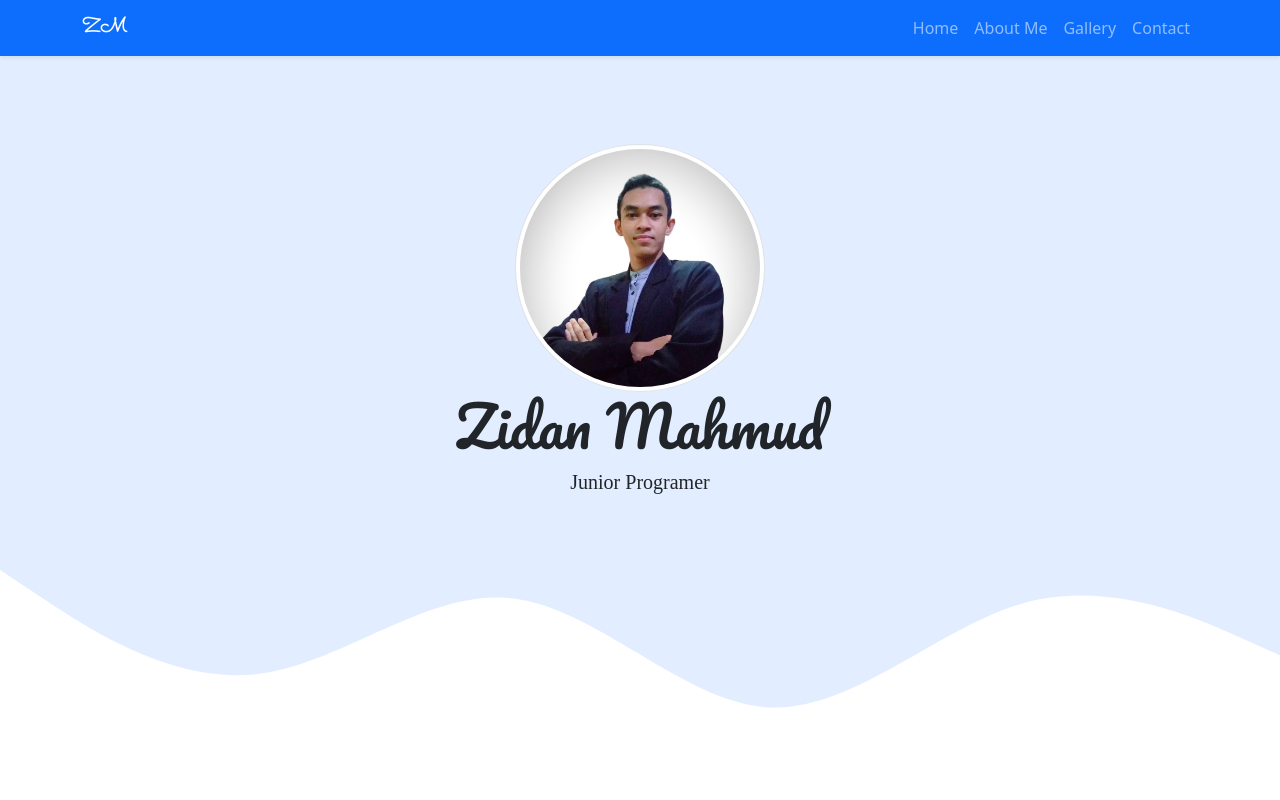
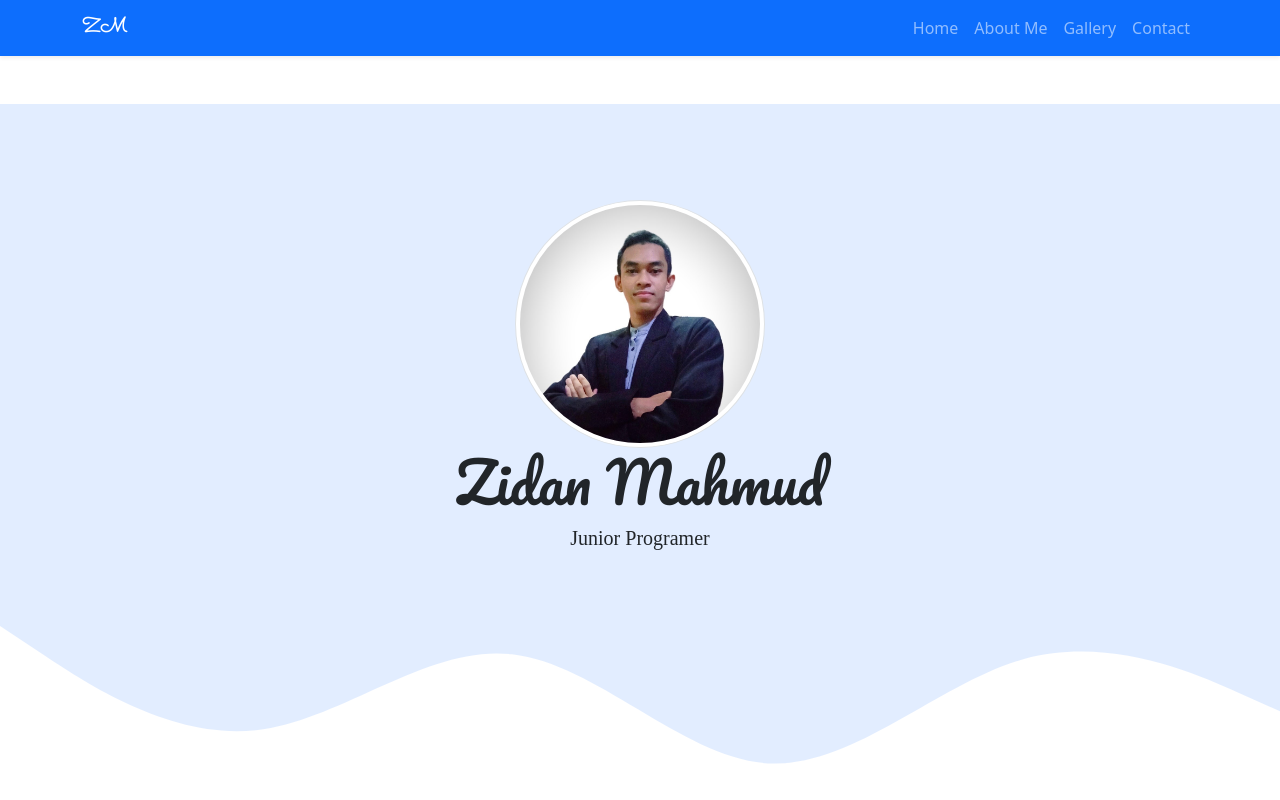
Before and after one commit to zidanmahmud051204/zidanmahmud.github.io, a plain HTML site: page index.html in a window 1280 px wide. Shown: the top 800 px of the page. Drawn offline with nearby package versions, Linux system fonts and the light colour scheme; a web font is replaced by a local one.

Commit message:
update sticky

```diff
--- a/index.html
+++ b/index.html
@@ -4,6 +4,7 @@
     <meta charset="utf-8" />
     <meta name="viewport" content="width=device-width, initial-scale=1" />
     <title>Zidan Profile</title>
+    <link rel="icon" href="IMG/zidanphotobgputih.jpg">
     <!-- FONTS GOOGLE -->
     <link rel="preconnect" href="https://fonts.googleapis.com">
     <link rel="preconnect" href="https://fonts.gstatic.com" crossorigin>
@@ -17,7 +18,7 @@
   </head>
   <body>
     <!-- NAVBAR -->
-    <nav class="navbar navbar-expand-lg navbar-dark bg-primary shadow-sm fixed-top">
+    <nav class="navbar navbar-expand-lg navbar-dark bg-primary shadow-sm sticky-top">
         <div class="container">
           <a class="navbar-brand">ZM</a>
           <button class="navbar-toggler" type="button" data-bs-toggle="collapse" data-bs-target="#navbarNavAltMarkup" aria-controls="navbarNavAltMarkup" aria-expanded="false" aria-label="Toggle navigation">
```
